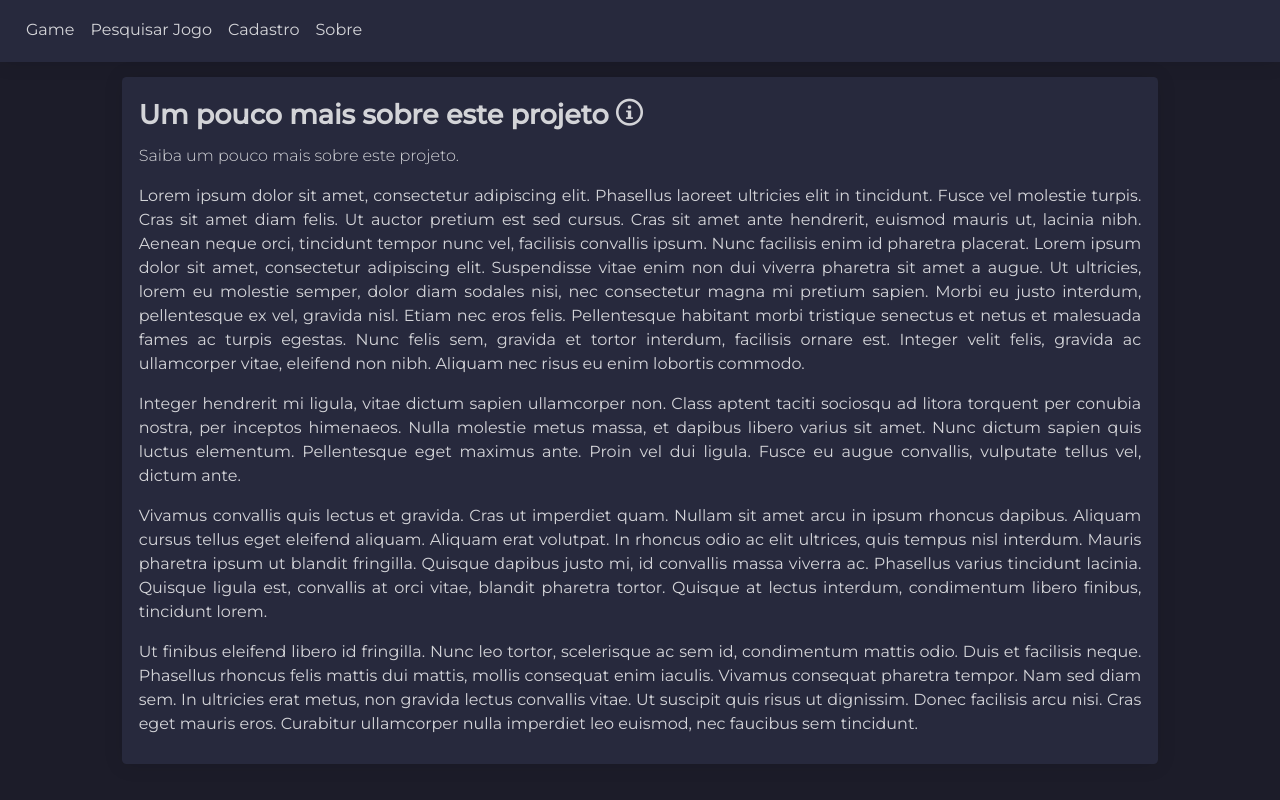
After one commit to andre1003/The-Village-of-Stones, a Django app: page /sobre in a window 1280 px wide. The commit adds this page. Run offline with Django 3.2, Linux system fonts and the light colour scheme; some libraries are stand-ins or nearby versions; some web fonts are replaced.

Commit message:
Adicionando o sobre.html

```diff
--- a/core/jogo/static/jogo/css/estilo.css
+++ b/core/jogo/static/jogo/css/estilo.css
@@ -4,6 +4,10 @@
 
 * {
     font-family: 'Montserrat', sans-serif !important;
+}
+
+.white-color {
+    color: rgba(255, 255, 255, 0.8) !important;
 }
 
 /* dashboard styles */
@@ -57,7 +61,7 @@ svg.icon {
 }
 
 table.dash-table {
-    color: rgba(255, 255, 255, 0.8);
+    /*color: rgba(255, 255, 255, 0.8);*/
     padding-left: 15px;
     padding-right: 15px;
     /* tirando conflitos com o bootstrap */
@@ -73,7 +77,7 @@ table.dash-table tr:hover {
     background-color: rgba(255, 255, 255, 0.1);
 }
 
-/* Paulo */
+/* Pesquisar jogo form */
 body {
     color: rgba(255, 255, 255, 0.8);
     background-color: #1c1c29;
@@ -95,3 +99,15 @@ body {
 .branco a:hover {
     border-bottom: 2px solid rgba(225, 78, 202, 0.6);
 }
+
+div.dash-card-body form{
+    padding-left: 15px;
+    padding-right: 15px;
+}
+
+
+/* sobre */
+div.dash-card-body p{
+    padding-left: 15px;
+    padding-right: 15px;
+}
--- a/core/jogo/templates/jogo/base.html
+++ b/core/jogo/templates/jogo/base.html
@@ -50,7 +50,7 @@
                 </li>
 
                 <li class="nav-item">
-                    <a class="nav-link" href="#">Sobre</a>
+                    <a class="nav-link" href="{% url 'sobre' %}">Sobre</a>
                 </li>
             </ul>
         </div>
--- a/core/jogo/templates/jogo/dashboard.html
+++ b/core/jogo/templates/jogo/dashboard.html
@@ -77,7 +77,7 @@
                                     <p>Lorem Ipsum is simply dummy text of the printing and typesetting industry. Lorem Ipsum has been the industry's standard dummy text ever since the 1500s, when an unknown printer took a galley of type and scrambled it to make a type specimen book. It has survived not only five centuries, but also the leap into electronic typesetting.</p>
                                 </div>
                                 <div class="dash-card-body">
-                                    <table class="table dash-table">
+                                    <table class="table dash-table white-color">
                                         <thead>
                                             <tr>
                                                 <th scope="col"><span class="icon-file-text"></span></span>&nbsp;Nº rodada</th>
--- /dev/null
+++ b/core/jogo/templates/jogo/sobre.html
@@ -0,0 +1,45 @@
+{% extends 'jogo/base.html' %}
+{% block body %}
+    <div class="container-fluid">
+        <div class="row">
+            <div class="col-md-10 offset-md-1">
+                <div class="dash-card">
+                    <div class="dash-card-header">
+                        <h4>Um pouco mais sobre este projeto&nbsp;<span class="icon-info"></span></h4>
+                        <p>Saiba um pouco mais sobre este projeto.</p>
+                    </div>
+                    <div class="dash-card-body">
+                        <p class="text-justify">Lorem ipsum dolor sit amet, consectetur adipiscing elit. Phasellus laoreet ultricies elit in
+                            tincidunt. Fusce vel molestie turpis. Cras sit amet diam felis. Ut auctor pretium est sed
+                            cursus. Cras sit amet ante hendrerit, euismod mauris ut, lacinia nibh. Aenean neque orci,
+                            tincidunt tempor nunc vel, facilisis convallis ipsum. Nunc facilisis enim id pharetra
+                            placerat. Lorem ipsum dolor sit amet, consectetur adipiscing elit. Suspendisse vitae enim
+                            non dui viverra pharetra sit amet a augue. Ut ultricies, lorem eu molestie semper, dolor
+                            diam sodales nisi, nec consectetur magna mi pretium sapien. Morbi eu justo interdum,
+                            pellentesque ex vel, gravida nisl. Etiam nec eros felis. Pellentesque habitant morbi
+                            tristique senectus et netus et malesuada fames ac turpis egestas. Nunc felis sem, gravida et
+                            tortor interdum, facilisis ornare est. Integer velit felis, gravida ac ullamcorper vitae,
+                            eleifend non nibh. Aliquam nec risus eu enim lobortis commodo. </p>
+                        <p class="text-justify">Integer hendrerit mi ligula, vitae dictum sapien ullamcorper non. Class aptent taciti
+                            sociosqu ad litora torquent per conubia nostra, per inceptos himenaeos. Nulla molestie metus
+                            massa, et dapibus libero varius sit amet. Nunc dictum sapien quis luctus elementum.
+                            Pellentesque eget maximus ante. Proin vel dui ligula. Fusce eu augue convallis, vulputate
+                            tellus vel, dictum ante. </p>
+                        <p class="text-justify">Vivamus convallis quis lectus et gravida. Cras ut imperdiet quam. Nullam sit amet arcu in
+                            ipsum rhoncus dapibus. Aliquam cursus tellus eget eleifend aliquam. Aliquam erat volutpat.
+                            In rhoncus odio ac elit ultrices, quis tempus nisl interdum. Mauris pharetra ipsum ut
+                            blandit fringilla. Quisque dapibus justo mi, id convallis massa viverra ac. Phasellus varius
+                            tincidunt lacinia. Quisque ligula est, convallis at orci vitae, blandit pharetra tortor.
+                            Quisque at lectus interdum, condimentum libero finibus, tincidunt lorem. </p>
+                        <p class="text-justify">Ut finibus eleifend libero id fringilla. Nunc leo tortor, scelerisque ac sem id, condimentum
+                            mattis odio. Duis et facilisis neque. Phasellus rhoncus felis mattis dui mattis, mollis
+                            consequat enim iaculis. Vivamus consequat pharetra tempor. Nam sed diam sem. In ultricies
+                            erat metus, non gravida lectus convallis vitae. Ut suscipit quis risus ut dignissim. Donec
+                            facilisis arcu nisi. Cras eget mauris eros. Curabitur ullamcorper nulla imperdiet leo
+                            euismod, nec faucibus sem tincidunt. </p>
+                    </div>
+                </div>
+            </div>
+        </div>
+    </div>
+{% endblock %}
--- a/core/jogo/urls.py
+++ b/core/jogo/urls.py
@@ -14,9 +14,11 @@ urlpatterns = [
     path('cadastro_jogador/', cadastro_novo_jogador, name='cadastrar-jogador'),
     path('novojogo/<int:id_jogador>', novoJogo),
     path('old/', index_old),
+    path('sobre', sobre, name='sobre'),
 
-    path('pesquisar_jogo/', pesquisar_jogo, name='pesquisar_jogo'), # Url para pesquisar jogos
-    path('autocomplete/',autocomplete), # Url apenas para requisições em Ajax, para o autocomplete
+    # pesquisar jogo
+    path('pesquisar_jogo/', pesquisar_jogo, name='pesquisar_jogo'),  # Url para pesquisar jogos
+    path('autocomplete/', autocomplete),  # Url apenas para requisições em Ajax, para o autocomplete
 
     # dashboard ajax functions
     path('dashboard/<str:uuid>', dashboard),
--- a/core/jogo/views.py
+++ b/core/jogo/views.py
@@ -26,6 +26,10 @@ def index(request):
 
 def index_old(request):
     return render(request, 'jogo/index_old.html')
+
+
+def sobre(request):
+    return render(request, 'jogo/sobre.html')
 
 
 def novoJogo(request, id_jogador):
@@ -203,43 +207,47 @@ def cadastro_novo_jogador(request):
 ##########################
 # Ajax para autocomplete #
 ##########################
-
 def autocomplete(request):
-    '''
-    --> Essa função realiza a busca por apelidos em tempo real e
+    """
+    ---> Essa função realiza a busca por apelidos em tempo real e
     retorna os resultados, de modo a promover um autocomplete.
-    '''
-    if request.is_ajax(): # Se a requisição foi feita por Ajax
-        apelido = request.GET.get('term', '') # Pega o que está sendo escrito
+    :param request:
+    :return:
+    """
+    if request.is_ajax():  # Se a requisição foi feita por Ajax
+        apelido = request.GET.get('term', '')  # Pega o que está sendo escrito
         try:
-            busca = Jogador.objects.filter(apelido__icontains = apelido) # Busca no banco
-        except:
+            busca = Jogador.objects.filter(apelido__icontains=apelido)  # Busca no banco
+        except ObjectDoesNotExist:
             return HttpResponse('')
         resultados = []
-        for pessoa in busca: # Cria um dicionário
+        for pessoa in busca:  # Cria um dicionário
             apelido_json = {}
             apelido_json['label'] = pessoa.apelido
             apelido_json['value'] = pessoa.apelido
             resultados.append(apelido_json)
-        data = json.dumps(resultados) # Transforma os resultados da busca em um json
+        data = json.dumps(resultados)  # Transforma os resultados da busca em um json
     else:
         data = 'fail'
-    return HttpResponse(data, content_type='application/json; charset=utf8') # Retorna os resultados
+    return HttpResponse(data, content_type='application/json; charset=utf8')  # Retorna os resultados
+
 
 def pesquisar_jogo(request):
-    '''
+    """
     --> Função para buscar um jogador e redirecioná-lo para a dashboard, através
     do seu UUID, referente à última pk. Sendo assim, irá ser feita uma busca pelo
     apelido e em seguida o último jogo.
-    '''
+    :param request:
+    :return:
+    """
     pesquisa = request.GET.get('search')
-    if pesquisa: # Se houver pesquisa
+    if pesquisa:  # Se houver pesquisa
         try:
-            jogador = Jogador.objects.get(apelido=pesquisa) # Tenta buscar o jogador por apelido
-        except:
-            return Http404(request, 'O jogador não existe!') # Se não existir o jogador, retorna 404
+            jogador = Jogador.objects.get(apelido=pesquisa)  # Tenta buscar o jogador por apelido
+        except ObjectDoesNotExist:
+            return Http404(request, 'O jogador não existe!')  # Se não existir o jogador, retorna 404
 
-        jogos = jogador.pk_jogos.all() # Pega todas as chaves de todos os jogos
-        i = len(jogos) - 1 # Pega a última chave
-        return redirect(dashboard, jogos[i]) # Redireciona para a página do dashboard com a última chave
-    return render(request, 'jogo/pesquisar_jogo.html') # Se não houver pesquisa, permanece na página de busca
+        jogos = jogador.pk_jogos.all()  # Pega todas as chaves de todos os jogos
+        i = len(jogos) - 1  # Pega a última chave
+        return redirect(dashboard, jogos[i])  # Redireciona para a página do dashboard com a última chave
+    return render(request, 'jogo/pesquisar_jogo.html')  # Se não houver pesquisa, permanece na página de busca
```
Also changed, not shown: core/jogo/forms.py (+26 -1 lines), core/jogo/static/jogo/scripts/dashboard_scripts.js (+10 -38 lines), core/jogo/templates/jogo/novo_jogo.html (+40 -6 lines), core/jogo/templates/jogo/pesquisar_jogo.html (+24 -8 lines).
